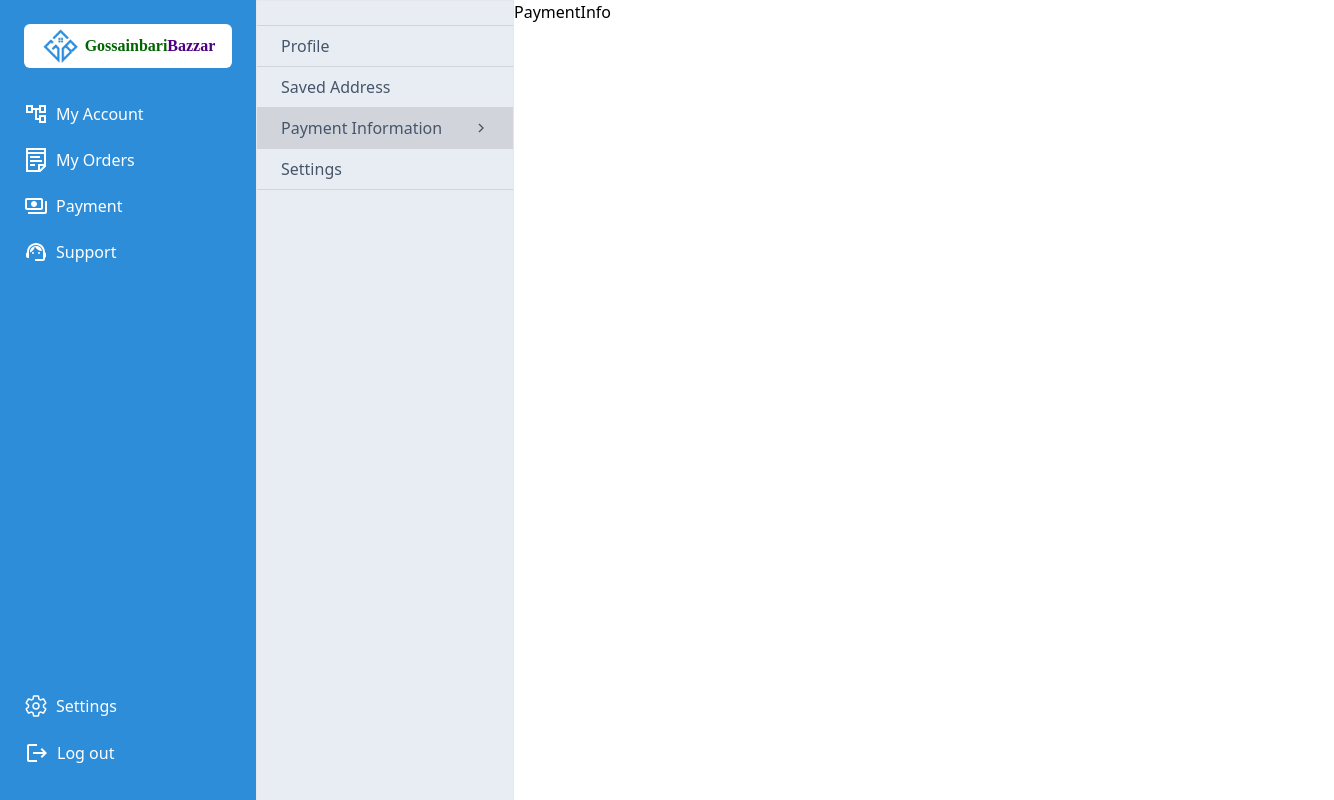
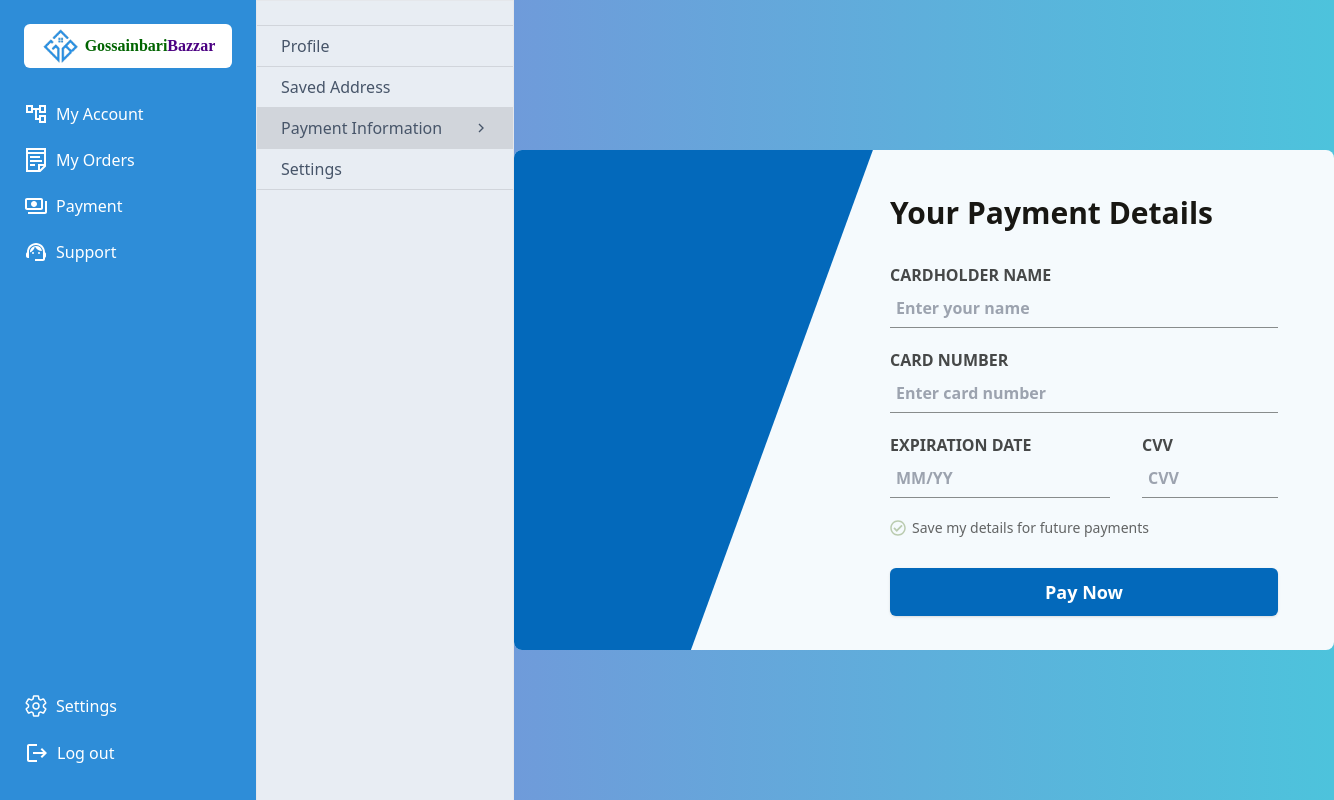
Before and after one commit to R0F7/GossinbariBazzar, a React (Vite) app: page /dashboard/my-account/paymentInfo in a window 1280 px wide. Shown: the whole page, 1334 px wide, since content can reach past the window. Built offline with nearby package versions, Linux system fonts and the light colour scheme; no server answers; a web font is replaced by a local one.

Commit message:
PaymentInfo page UI 80% complete

```diff
--- a/index.html
+++ b/index.html
@@ -2,7 +2,7 @@
 <html lang="en">
   <head>
     <meta charset="UTF-8" />
-    <link rel="icon" type="image/svg+xml" href="/vite.svg" />
+    <link rel="icon" type="image/svg+xml" href="https://i.ibb.co.com/jP5GNT2c/Gossaigbari-Bazzar-logo.png" />
     <meta name="viewport" content="width=device-width, initial-scale=1.0" />
     <title>Gossainbari Bazzar</title>
   </head>
--- a/src/index.css
+++ b/src/index.css
@@ -452,3 +452,8 @@ input[type="range"]:active::-webkit-slider-thumb {
 .card:hover {
   animation: glow 1.5s ease-in-out infinite alternate;
 }
+
+/* .triangle {
+  border-top: 31.5rem solid #fff;
+  border-left: 15rem solid red;
+} */
--- a/src/pages/Dashboard/MyAccount/PaymentInfo/PaymentInfo.jsx
+++ b/src/pages/Dashboard/MyAccount/PaymentInfo/PaymentInfo.jsx
@@ -1,10 +1,107 @@
+import { useState } from "react";
+import { FaRegCheckCircle } from "react-icons/fa";
 
 const PaymentInfo = () => {
-    return (
-        <div>
-            PaymentInfo
+  const [cardNumber, setCardNumber] = useState("");
+  const [expiryDate, setExpiryDate] = useState("");
+
+  const handleInputChangeCardNumber = (e) => {
+    let value = e.target.value.replace(/\s+/g, ""); // Remove all spaces
+    let formattedValue = value.match(/.{1,4}/g)?.join(" "); // Add space after every 4 digits
+    setCardNumber(formattedValue ?? "");
+  };
+
+  const handleInputChangeDate = (e) => {
+    let value = e.target.value.replace(/\D+/g, ""); // Remove all non-digit characters
+    if (value.length > 4) value = value.slice(0, 4); // Limit to 4 digits
+
+    let formattedValue = value.match(/.{1,2}/g)?.join("/") || ""; // Add slash after every 2 digits
+    setExpiryDate(formattedValue);
+  };
+
+  return (
+    <section
+      className="min-h-screen flex items-center justify-center"
+      style={{
+        background: "linear-gradient(90deg, #6F9BDA 0%, #4DC3DC 100%)",
+      }}
+    >
+      <div className="h-[500px] w-[820px] triangle bg-[#F5FAFD] overflow-hidden flex rounded-lg">
+        <div className="bg-[#0369BB] h-[130%] w-[360PX] rotate-[20deg] -translate-y-24 -translate-x-24"></div>
+        <div className="w-[460px] pl-4 pr-14 flex items-center ">
+          <div>
+            <h1 className="text-3xl font-semibold text-[#181713] mb-8">
+              Your Payment Details
+            </h1>
+            <form className="grid space-y-5 relative">
+              <label htmlFor="name" className="flex flex-col">
+                <span className="text-[#464848] font-semibold uppercase b-0.5">
+                  Cardholder Name
+                </span>
+                <input
+                  type="text"
+                  name="name"
+                  id="name"
+                  placeholder="Enter your name"
+                  className="bg-transparent border-b border-[#888C8C] p-1.5 outline-none text-[#464849] font-semibold text-lg placeholder:text-base"
+                />
+              </label>
+
+              <label htmlFor="number" className="flex flex-col">
+                <span className="text-[#464848] font-semibold uppercase b-0.5">
+                  Card Number
+                </span>
+                <input
+                  type="text"
+                  value={cardNumber}
+                  onChange={handleInputChangeCardNumber}
+                  placeholder="Enter card number"
+                  maxLength={19}
+                  className="bg-transparent border-b border-[#888C8C] p-1.5 outline-none text-[#464849] font-semibold text-lg placeholder:text-base"
+                />
+              </label>
+
+              <div className="grid grid-cols-5 gap-8">
+                <label htmlFor="number" className="flex flex-col col-span-3">
+                  <span className="text-[#464848] font-semibold uppercase b-0.5">
+                    Expiration Date
+                  </span>
+                  <input
+                    type="text"
+                    value={expiryDate}
+                    onChange={handleInputChangeDate}
+                    placeholder="MM/YY"
+                    maxLength={5} // Limit input length to 5 characters (including slash)
+                    className="bg-transparent border-b border-[#888C8C] p-1.5 outline-none text-[#464849] font-semibold text-lg placeholder:text-base"
+                  />
+                </label>
+
+                <label htmlFor="CVV" className="flex flex-col col-span-2">
+                  <span className="text-[#464848] font-semibold uppercase b-0.5">
+                    CVV
+                  </span>
+                  <input
+                    type="password"
+                    name="CVV"
+                    id="CVV"
+                    placeholder="CVV"
+                    className="bg-transparent border-b border-[#888C8C] p-1.5 outline-none text-[#464849] font-semibold text-lg placeholder:text-base"
+                  />
+                </label>
+              </div>
+
+              <div className="flex items-center gap-1.5">
+                <i><FaRegCheckCircle className="text-[#BACBAF]"/></i>
+                <p className="text-[#626464] font-medium text-sm">Save my details for future payments</p>
+              </div>
+
+              <button type="submit" className="bg-[#0369BB] text-white py-2.5 font-bold text-lg rounded-md translate-y-2.5 scale-100 active:scale-95 transition duration-300 shadow hover:shadow-md">Pay Now</button>
+            </form>
+          </div>
         </div>
-    );
+      </div>
+    </section>
+  );
 };
 
 export default PaymentInfo;
```
